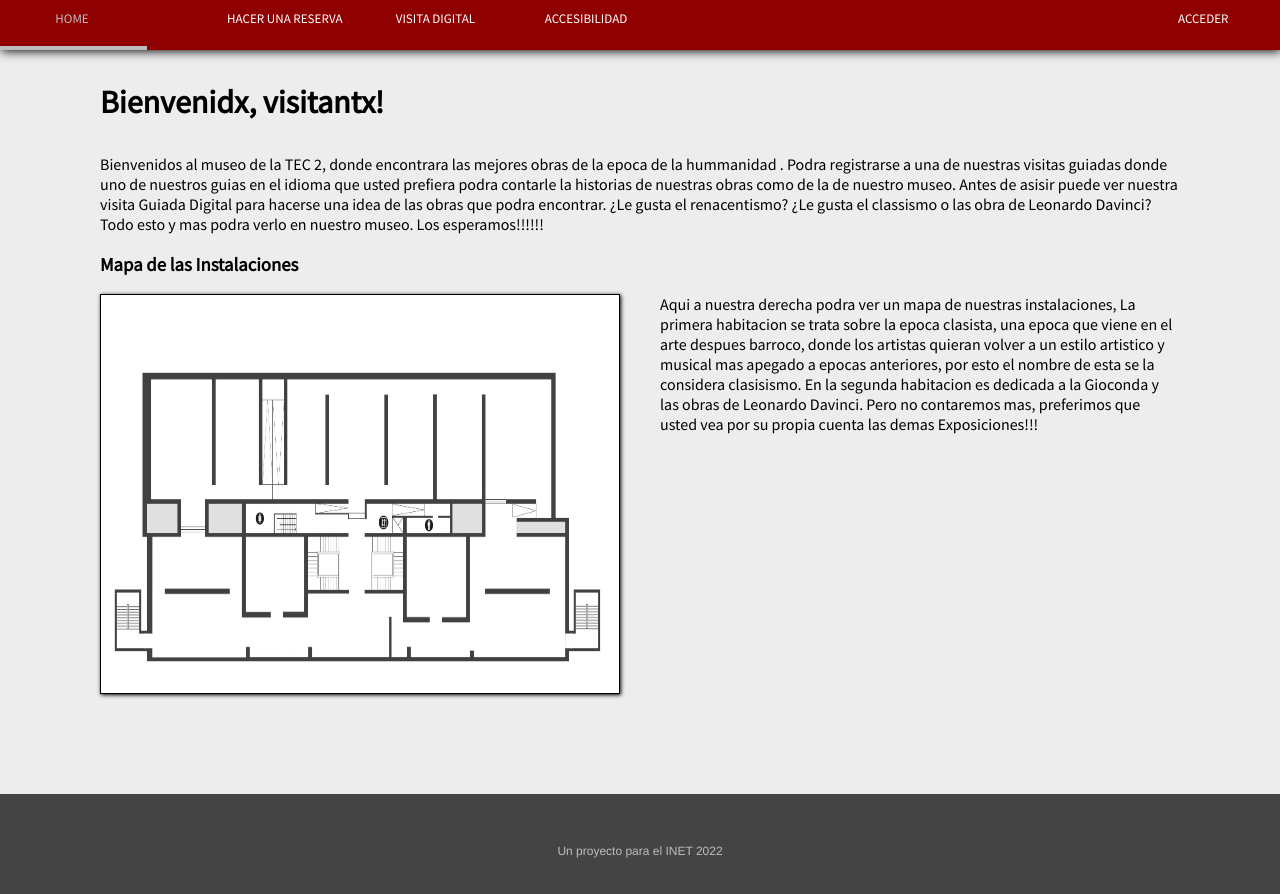
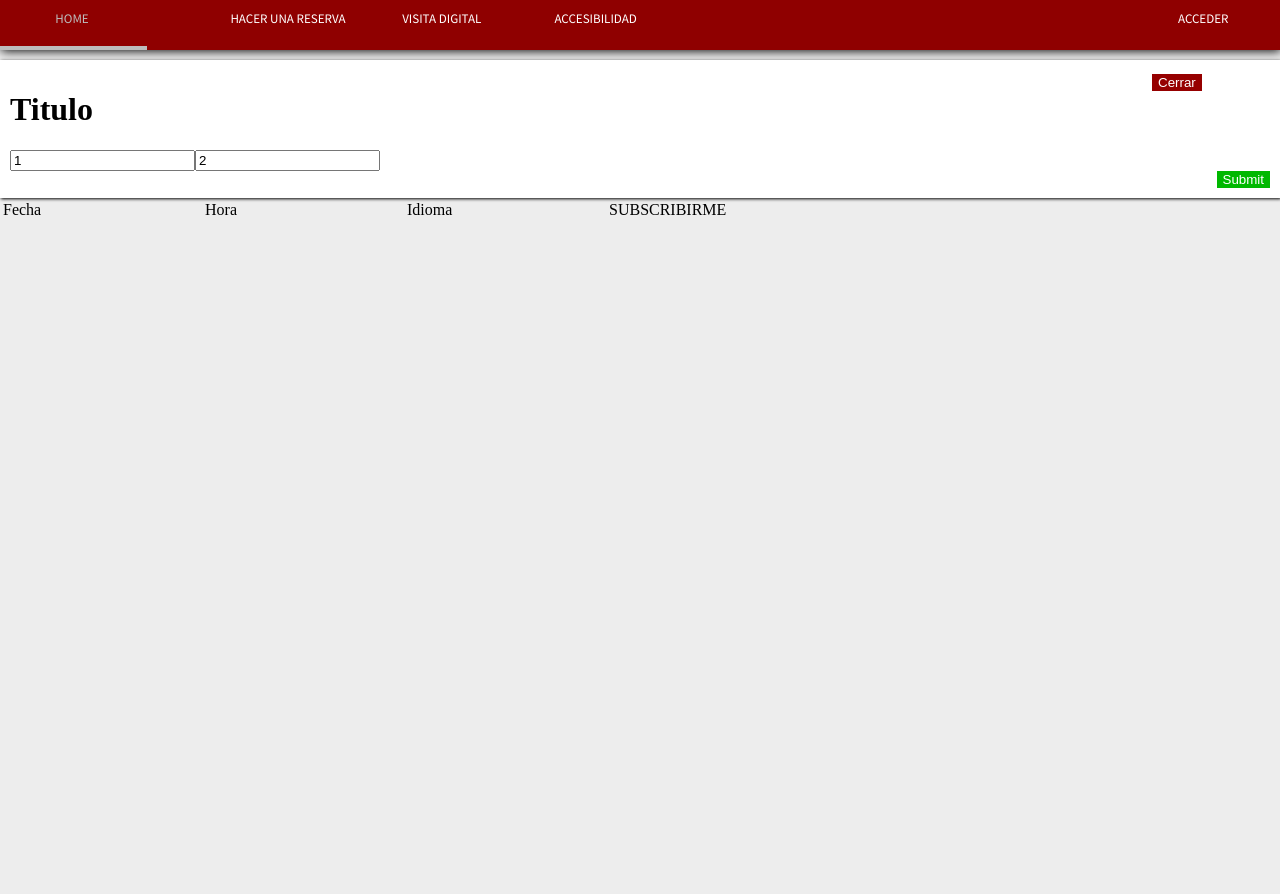
Before and after one commit to vtn-hz/InetMuseoFinal, a website built with webpack: page static/index.development.html in a window 1280 px wide. After the commit the page ends 800 px from the top, so only its background shows below. Built offline with nearby package versions, Linux system fonts and the light colour scheme; no server answers.

Commit message:
template commit with widget

```diff
--- a/static/index.development.html
+++ b/static/index.development.html
@@ -22,6 +22,62 @@
         <!--<div class="img__backgroundmuseo"></div>-->
     </div>
 
+    <template id="card">
+        <form method="POST" class="content-card" action="">
+            <h1  id="card-header" class="card-header"></h1>
+            <button id="card-closer" class="card-close">Cerrar</button>
+
+            <div id="content-container">
+
+            </div>
+
+            <input type="submit" id="card-submit" name="submit" class="form-submit">
+        </form>
+    </template>
+
+
+    <template id="card-content">
+        <title>Titulo</title>
+        <div>
+            <input type="text" value="1">
+            <input type="text" value="2">
+        </div>
+    </template>
+
+
+    <template id="nav-guest">
+        <ul class="nav-bar_box">
+            <li id="home" class="nav-bar_element nav-bar_icon">
+                <a href="#">HOME</a>
+            </li>
+            <li  id="guest-reserva" class="nav-bar_element">
+                <a href="#">HACER UNA RESERVA</a>
+            </li>
+            <li id="guest-visitaldigital" class="nav-bar_element">
+                <a href="#">VISITA DIGITAL</a>
+            </li>
+            <li id="guest-accesibilidad" class="nav-bar_element">
+                <a href="#">ACCESIBILIDAD</a>
+            </li>
+            <li id="access" class="nav-bar_element right">
+                <a href="#">ACCEDER</a>
+            </li>
+        </ul>
+    </template>
+
+    <template id="record-list">
+        <table id="content-table" class="table-date">
+            <thead>
+                <tr id="record-head">
+
+                </tr>
+            </thead>
+            <tbody id="record-body">
+
+            </tbody>
+        </table>
+    </template>
+
 
     <script src="src/dist/build.js"></script>
 </body>
--- a/static/src/config/startSPA.js
+++ b/static/src/config/startSPA.js
@@ -1,6 +1,48 @@
-import MuseoRender from '../services/render.service.js';
+import MuseoRender, { ElementGenerator } from '../services/render.service.js';
+import { ElementManagement } from '../services/render.service.js';
+import createCard from '../widget/card/handler/CardHandler.js'
+import createNavbar from '../widget/navbar/handler/NavHandler.js';
+import createRecordlist from '../widget/recordlist/handler/RecordListHandler.js';
+
+
+const Generator = new ElementGenerator ();
+
+
+
 
 window.onload = () => {
-    MuseoRender ()
+   const card = createCard( event => {
+        event.preventDefault();
+        console.log('HOLAAA')
+    }, document.getElementById('card-content'));
+
+    const urlVisitaGuiada ='/VisitaGuiadaView';
+    const record = createRecordlist ( urlVisitaGuiada, {
+        headNames: ['Fecha', 'Hora', 'Idioma', 'SUBSCRIBIRME'],
+        keys: {
+            primaryKey: 'idVisitaGuiada',
+            partialKeys: ['fecha', 'hora', 'idioma']
+        },
+        operationElements: [  Generator.makeElement('button', { id: 'pop-table-button', class: 'form-submit-xl'}, ['Subscribirme'])  ]
+    })
+
+    const ArrNav = ['home', 'guest-reserva', 'guest-visitaldigital', 'guest-accesibilidad', 'access'];
+    const Manager = new ElementManagement () ;
+
+    const nav = createNavbar({
+        'home': ()=>{ Manager.setActiveClass(ArrNav, 'home'); console.log('Home')},
+        'guest-reserva': ()=>{ Manager.setActiveClass(ArrNav, 'guest-reserva'); console.log('Reserva')},
+        'guest-visitaldigital': ()=>{ Manager.setActiveClass(ArrNav, 'guest-visitaldigital'); console.log('Visita Digital')},
+        'guest-accesibilidad': ()=>{ Manager.setActiveClass(ArrNav, 'guest-accesibilidad'); console.log('Accesibilidad')},
+        'access': ()=>{ Manager.setActiveClass(ArrNav, 'access'); console.log('Access')}
+    }, document.getElementById('nav-guest'));
+
+
+    document.getElementById('root').appendChild(card.getCard())
+    document.getElementById('root').appendChild(record.getRecordlist())
+    document.getElementById('nav').appendChild(nav.getNavbar())
+
+   /*MuseoRender ()
     .startUp();
+    */
 }
--- a/static/src/controller/UI/Guest.js
+++ b/static/src/controller/UI/Guest.js
@@ -1,5 +1,5 @@
 
-export function AdminController(){
+export function GuestController(){
     return {
 
     }
--- a/static/src/view/GuestViews.js
+++ b/static/src/view/GuestViews.js
@@ -64,7 +64,7 @@ export default function GuestViewsController(){
 
 
         Generator.removeAllElements(Generator.getRoot());
-        Manager.setActiveClass(Object.keys(getDependencies()), 'home');
+
 
 
         Generator.getRoot()
--- /dev/null
+++ b/static/src/widget/card/handler/CardHandler.js
@@ -0,0 +1,67 @@
+const CARD_ID = 'card'
+
+const CardTitle_ID = '#card-header';
+const CardContainer_ID = '#content-container';
+const CardButtonSubmit_ID = '#card-submit';
+const CardButtonClose_ID = '#card-closer';
+
+// Only Push, without Pop
+function CardHandler (Card, Content, eventListener) {
+
+    function setClose (buttonClose) {
+        buttonClose.addEventListener('click', event => {
+            event.preventDefault()
+            const cardRef = event.target.parentNode;
+
+            cardRef.parentNode
+            .removeChild(Card)
+        })
+    }
+
+    function setSubmit () {
+        Card.addEventListener('keypress', event => {
+            if (event.key === "Enter") {
+                event.preventDefault();
+                submitButton.click();
+            }
+        })
+
+        Card.addEventListener('submit', eventListener)
+    }
+
+    function strictPushContent(container){
+        Card.querySelector(CardTitle_ID).textContent = Content.firstElementChild.textContent;
+        const content = new DocumentFragment();
+        const HTMLArr = Array.prototype.slice.call( Content.lastElementChild.children );
+
+
+        HTMLArr.forEach(e => {
+            content.appendChild(e);
+        });
+
+
+        container.appendChild(content);
+    }
+
+    // Delete if not usage
+    this.pushContent = ( idCont, content, ElementGeneratorInstance) => {
+        const Card = Card.querySelector(idCont);
+        ElementGeneratorInstance.pushContent(Card, content);
+    }
+
+    this.getCard = () => {
+        setClose(Card.querySelector(CardButtonClose_ID));
+        setSubmit();
+        strictPushContent(Card.querySelector(CardContainer_ID));
+
+        return Card;
+    }
+}
+
+export default function createCard ( eventListener, contentReference ) {
+    const CardClone = document.getElementById(CARD_ID).cloneNode(1).content.firstElementChild;
+    const contentClone = contentReference.cloneNode(1).content;
+
+    const Card = new CardHandler(CardClone, contentClone, eventListener);
+    return Card;
+}
--- /dev/null
+++ b/static/src/widget/navbar/handler/NavHandler.js
@@ -0,0 +1,24 @@
+
+
+function NavbarHandler (Nav, routeMap) {
+
+    function setRoutes () {
+        const keys = Object.keys(routeMap);
+
+        keys.forEach(key => {
+            const A_HREF = Nav.querySelector('#'+key);
+            A_HREF.addEventListener('click', routeMap[key])
+        })
+    }
+
+    this.getNavbar = () => {
+        setRoutes();
+        return Nav;
+    }
+}
+
+export default function createNavbar ( routeMap, navRef ) {
+    const NavClone = navRef.cloneNode(1).content.firstElementChild;
+    const Nav = new NavbarHandler(NavClone, routeMap);
+    return Nav;
+}
--- /dev/null
+++ b/static/src/widget/recordlist/handler/RecordListHandler.js
@@ -0,0 +1,61 @@
+import consumeAPI from "../../../services/api.service";
+import { ElementGenerator } from "../../../services/render.service";
+
+const RECORDLIST_ID = 'record-list';
+
+function RecordlistHandler (RecordList, APIUrl, {headNames, keys:{primaryKey, partialKeys}, operationElements }) {
+
+    function setHeadRecord (Generator) {
+        headNames.forEach( title => {
+            RecordList.querySelector('#record-head').appendChild(Generator.makeElement('td', {}, [title]))
+        })
+    }
+
+    async function asyncSetBodyRecord (Generator) {
+        const fragment = new DocumentFragment ();
+        const bodyTable = RecordList.querySelector('#record-body');
+
+
+
+        await consumeAPI(APIUrl, {method: 'POST'}).then( records => {
+            records.forEach( record => {
+                let tr = Generator.makeElement('tr');
+                let arrayNodes = [];
+                fragment.appendChild(tr);
+
+                partialKeys.forEach(k => {
+                    tr.appendChild(Generator.makeElement('td', {}, [record[k]]))
+                })
+
+                operationElements.forEach (HTMLNode => {
+                    HTMLNode.value = record[primaryKey];
+                    arrayNodes.push(HTMLNode.cloneNode(true));
+                })
+
+
+                tr.appendChild(Generator.makeElement('td', {}, [
+                    Generator.makeElement('div', {value: record[primaryKey], class: 'dashboard-container'}, arrayNodes)
+                ]))
+
+
+                arrayNodes.length = 0;
+            })
+            bodyTable.appendChild(fragment);
+        });
+    }
+
+    this.getRecordlist = () => {
+        const Generator = new ElementGenerator () ;
+
+        setHeadRecord(Generator);
+        asyncSetBodyRecord(Generator);
+        return RecordList;
+    }
+}
+
+export default function createRecordlist (APIUrl, {headNames, keys:{primaryKey, partialKeys}, operationElements } ) {
+    const RecordlistClone = document.getElementById(RECORDLIST_ID).cloneNode(1).content.firstElementChild;
+    const Recordlist = new RecordlistHandler(RecordlistClone,
+        APIUrl, {headNames, keys:{primaryKey, partialKeys}, operationElements } );
+    return Recordlist;
+}
```
Also changed, not shown: static/src/widget/card/view/CardTemplate.html (added, +10 -0 lines), static/src/widget/navbar/view/NavTemplate.html (added, +40 -0 lines), static/src/widget/recordlist/view/RecordListTemplate.html (added, +25 -0 lines), static/src/dist/build.js.
